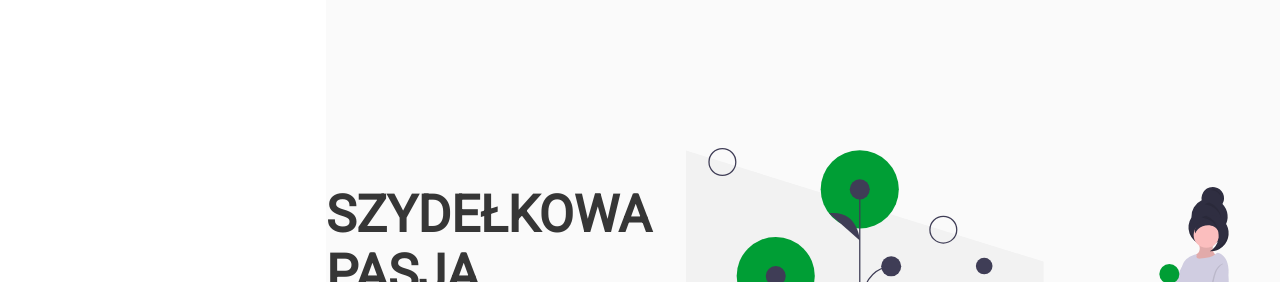
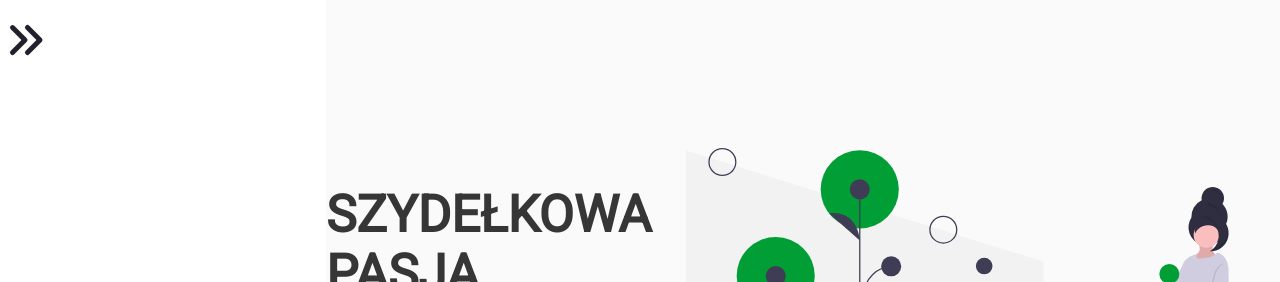
Before and after one commit to ajiiz/niteczki-daneczki-website, a React (Create React App) app: page / in a window 1280 px wide. Shown: the top 282 px of the page. Built offline with nearby package versions, Linux system fonts and the light colour scheme.

Commit message:
Added trigger styles

```diff
--- a/src/styles/sidebar.scss
+++ b/src/styles/sidebar.scss
@@ -8,6 +8,15 @@
     display: flex;
     flex-direction: column;
     font-size: 16px;
+}
+
+.sidebar-trigger {
+    width: 50px;
+    top: 15px;
+    position: absolute;
+    color: $background-black;
+    cursor: pointer;
+    transform: translateX(326px);
 }
 
 .main-header {
```
